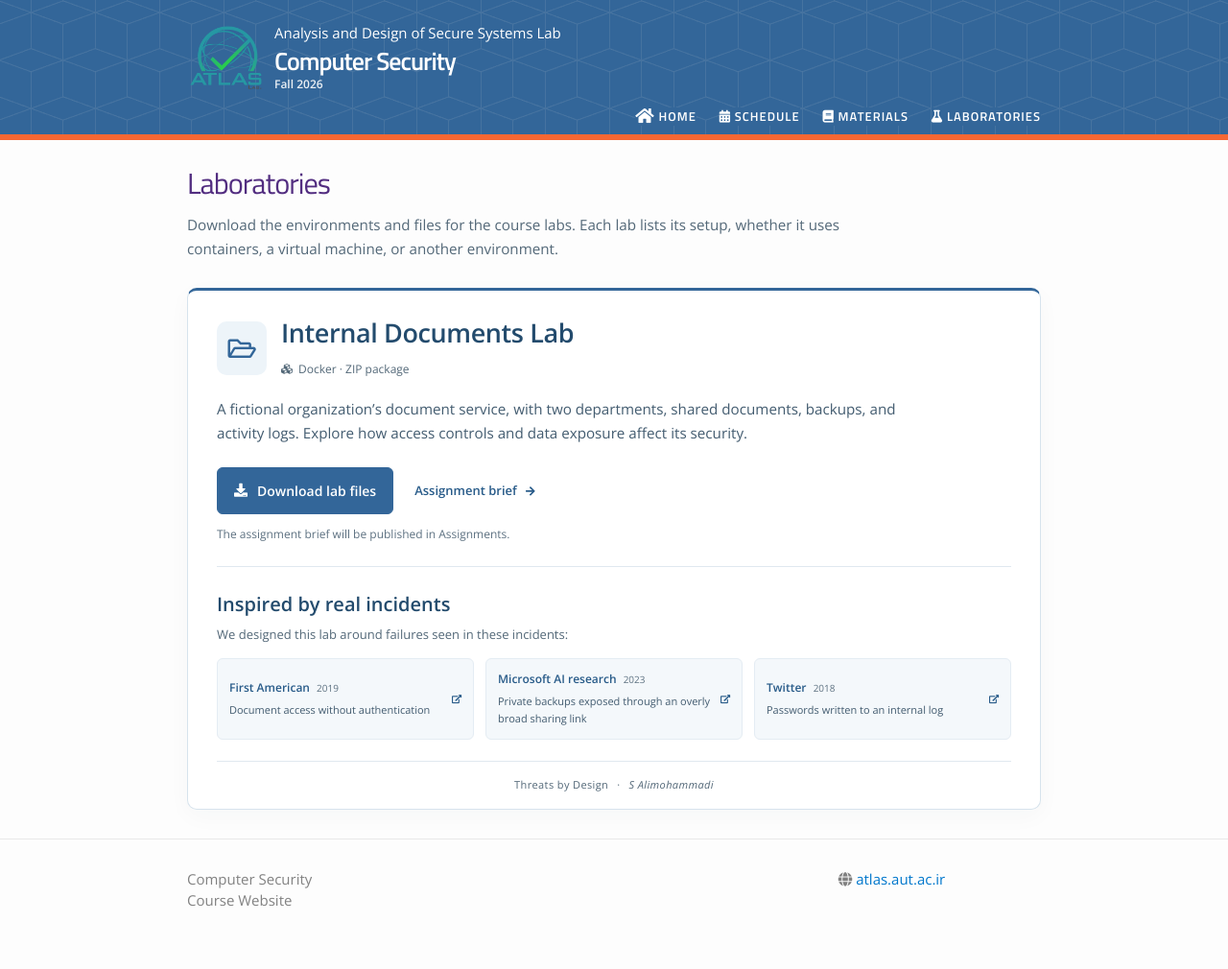
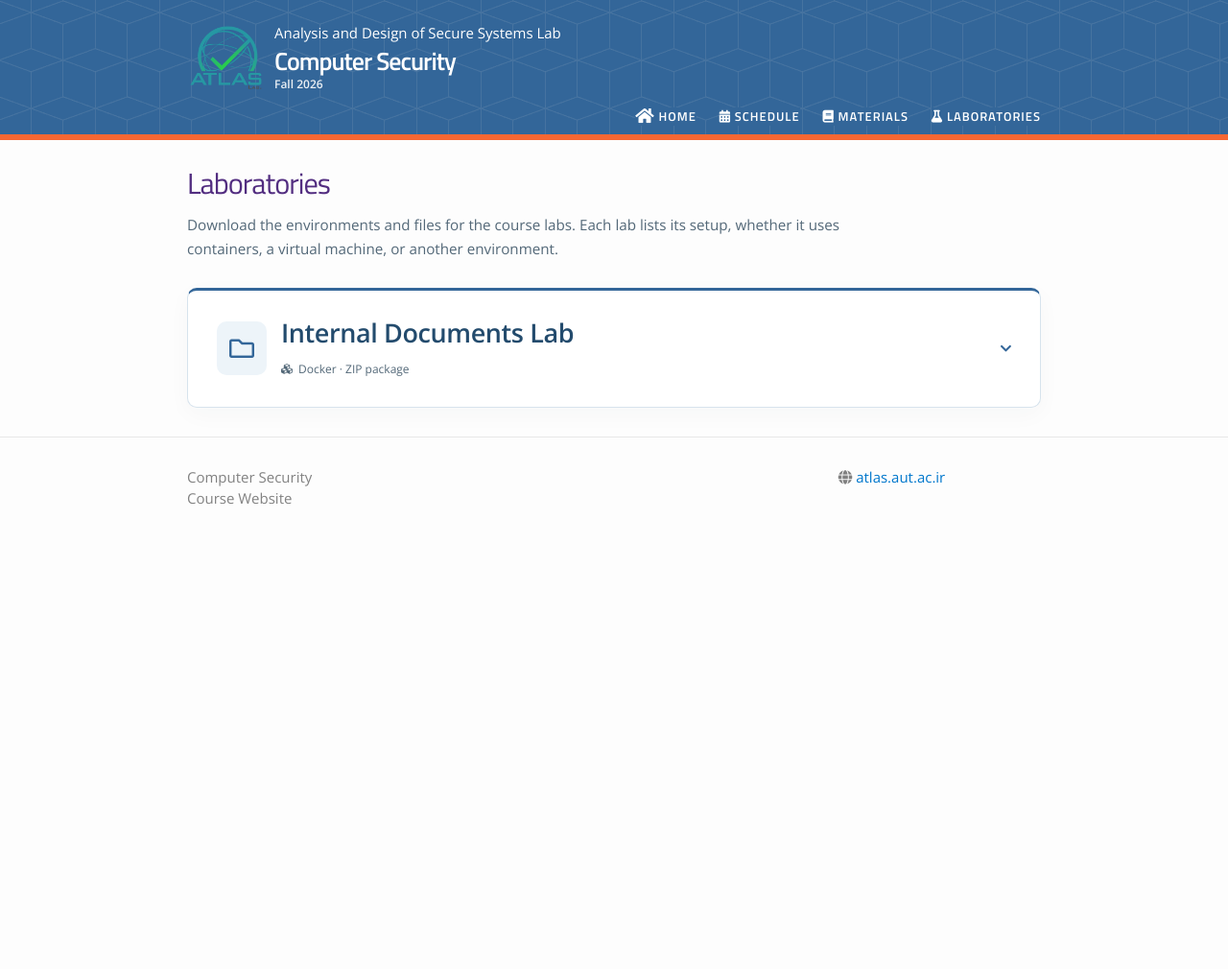
Before and after one commit to atlaslab-ai/CompSec, a Jekyll site: the page built from laboratory.html, in a window 1280 px wide. Shown: the whole page at 96% size. Built offline with Jekyll 4.4.1, drawn with Linux system fonts in a browser that asks for light colours; nearby versions of some CDN libraries; after the commit the page ends 900 px from its top, so only the background shows below that.

Commit message:
Collapse lab cards by default and toggle folder icons

```diff
--- a/assets/laboratory/laboratory.css
+++ b/assets/laboratory/laboratory.css
@@ -4,7 +4,14 @@
 #course-lab .lab-intro h1{margin-bottom:16px}
 #course-lab .lab-intro p{color:#536878;margin:0}
 #course-lab .lab-card{border:1px solid #d7e3ed;border-top:3px solid #336699;border-radius:10px;background:#fff;box-shadow:0 7px 25px #20394d08;padding:28px 30px 0}
-#course-lab .lab-heading{display:flex;gap:15px;align-items:center;margin-bottom:18px}
+#course-lab .lab-heading{display:flex;gap:15px;align-items:center;margin:0;padding-bottom:28px;cursor:pointer;list-style:none}
+#course-lab .lab-heading::-webkit-details-marker{display:none}
+#course-lab .lab-card[open]>.lab-heading{padding-bottom:18px}
+#course-lab .lab-heading:focus-visible{outline:3px solid #a8431e;outline-offset:6px;border-radius:4px}
+#course-lab .lab-toggle{margin-left:auto;font-size:13px;color:#336699;flex-shrink:0}
+#course-lab .lab-card[open] .lab-toggle{transform:rotate(180deg)}
+#course-lab .lab-icon .folder-open,#course-lab .lab-card[open] .folder-closed{display:none}
+#course-lab .lab-card[open] .folder-open{display:inline-block}
 #course-lab .lab-heading h2{color:#234b6d;font-size:27px;line-height:1.2;letter-spacing:-.4px;font-weight:600;margin:0 0 7px}
 #course-lab .lab-icon{display:grid;place-items:center;flex:0 0 52px;height:56px;color:#336699;background:#edf4f9;border-radius:10px;font-size:26px}
 #course-lab .lab-format{display:inline-flex;align-items:center;gap:6px;color:#536878;font-size:12px}
--- a/laboratory.html
+++ b/laboratory.html
@@ -11,11 +11,12 @@ assignment_url: "/assignments/"
     <h1>Laboratories</h1>
     <p>Download the environments and files for the course labs. Each lab lists its setup, whether it uses containers, a virtual machine, or another environment.</p>
   </header>
-  <article class="lab-card" aria-labelledby="documents-lab-title">
-    <div class="lab-heading">
-      <span class="lab-icon"><i class="far fa-folder-open" aria-hidden="true"></i></span>
+  <details class="lab-card" aria-labelledby="documents-lab-title">
+    <summary class="lab-heading">
+      <span class="lab-icon" aria-hidden="true"><i class="far fa-folder folder-closed"></i><i class="far fa-folder-open folder-open"></i></span>
       <div><h2 id="documents-lab-title">Internal Documents Lab</h2><span class="lab-format"><i class="fas fa-cubes" aria-hidden="true"></i> Docker · ZIP package</span></div>
-    </div>
+      <i class="fas fa-chevron-down lab-toggle" aria-hidden="true"></i>
+    </summary>
     <p class="lab-description">A fictional organization’s document service, with two departments, shared documents, backups, and activity logs. Explore how access controls and data exposure affect its security.</p>
     <div class="lab-actions">
       <a class="lab-button" href="{{ page.lab_download_url | relative_url }}" download="internal-documents-lab.zip"><i class="fas fa-download" aria-hidden="true"></i> Download lab files</a>
@@ -32,5 +33,5 @@ assignment_url: "/assignments/"
       </div>
     </section>
     <footer class="lab-credit"><span>Threats by Design</span><span aria-hidden="true">·</span><em>S Alimohammadi</em></footer>
-  </article>
+  </details>
 </main>
```
